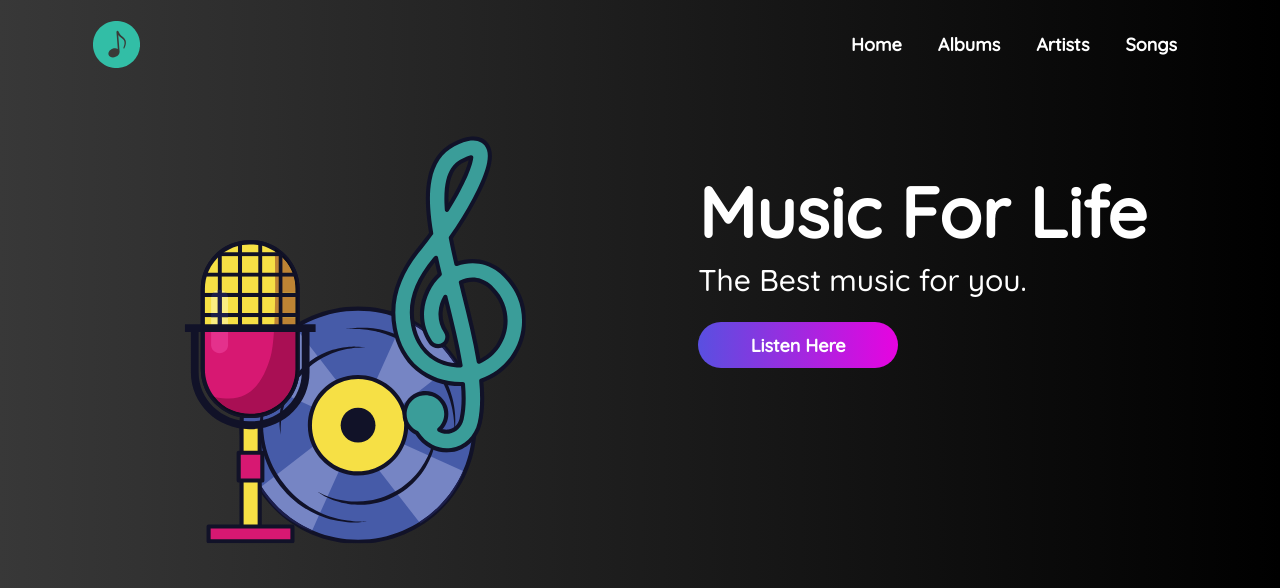
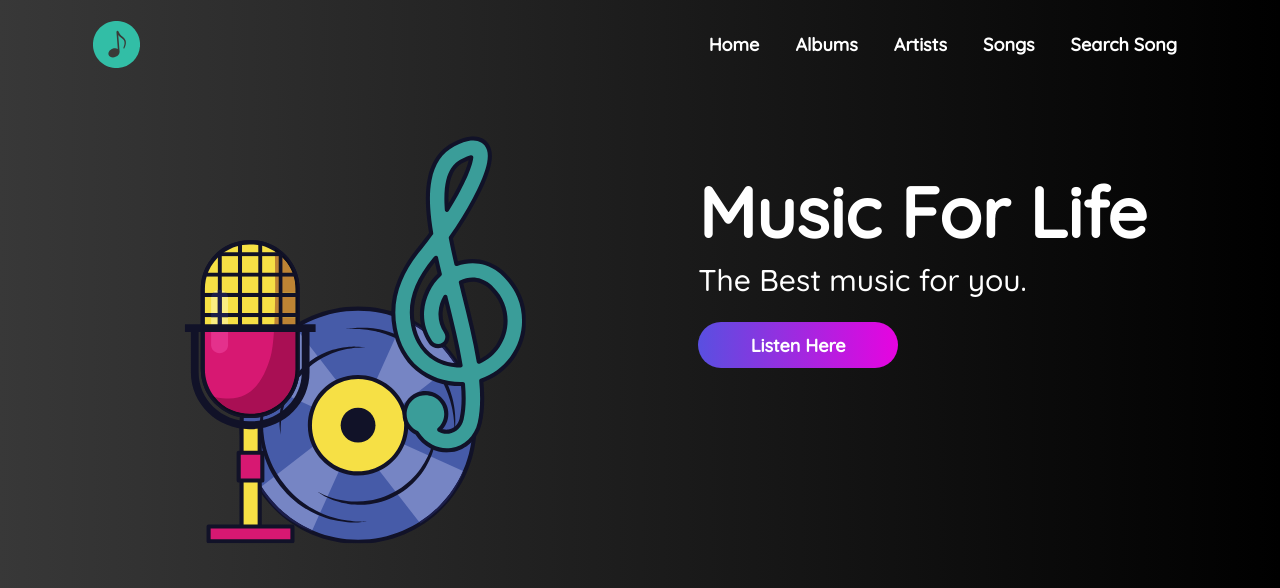
Before and after one commit to AakashCode12/python-mini-project-ssa-, a Django app: page / in a window 1280 px wide. Shown: the top 588 px of the page. Run offline with Django 3.2, Linux system fonts and the light colour scheme; data comes from the database, SQL or seed files in the repository; some libraries are stand-ins or nearby versions.

Commit message:
Search done properly

```diff
--- a/cms/accounts/urls.py
+++ b/cms/accounts/urls.py
@@ -7,6 +7,7 @@ urlpatterns = [
     path('artists/', views.artists, name="artists"),
     path('albums/', views.albums, name="albums"),
     path('allsongs/', views.allsongs, name="allsongs"),
+
     path('songsPlay/<int:myid>/', views.songsPlay, name='songsPlay'),
 
     # todo form ke path
--- a/cms/accounts/views.py
+++ b/cms/accounts/views.py
@@ -52,7 +52,9 @@ def searchSong(request):
         context = {
             'all_songs_name': all_songs_name,
             'query': query,
+            'search_mode_on':True
         }
         return render(request, "search_result.html", context)
-
+    else:
+        context = {'search_mode_on': False}
     return render(request, "search_result.html", context)
--- a/cms/templates/main/base.html
+++ b/cms/templates/main/base.html
@@ -57,14 +57,10 @@
                     <li class="link-background">
                         <a href="/allsongs" class="nav-link left">Songs</a>
                     </li>
-                    <!-- <li class="link-background">
-                        <form class="searchkabox" method="POST" action="/searchSong" class="form-inline">
-                            {% csrf_token %}
-                            <input id="search" name="query" class="form-control mr-sm-2" type="search"
-                                placeholder="Search" aria-label="Search">
-                            <button id="commonbutton" class="btn  my-2 my-sm-0" type="submit">Search</button>
-                        </form>
-                    </li> -->
+                    <li class="link-background">
+                        <a href="/searchSong" class="nav-link left">Search Song</a>
+                    </li>
+
                 </ul>
             </div>
             <!------>
@@ -91,6 +87,8 @@
                         <li> <a href="/albums">Albums</a></li>
                         <li><a href="/artists">Artists</a></li>
                         <li> <a href="/allsongs">Songs</a></li>
+                        <li> <a href="/searchSong">Search Song</a></li>
+
                     </ul>
                 </div>
                 <div class="col-lg-4 col-xs-12 location">
```
Also changed, not shown: cms/templates/search_result.html (+13 -0 lines).
